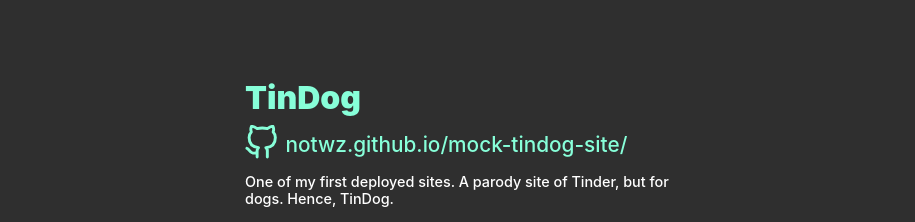
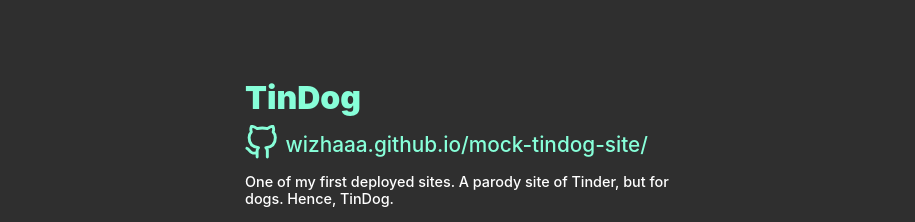
Before and after one commit to wizhaaa/wizhaa.com, a React (Create React App) app: page /projects in a window 1280 px wide. Shown: the part 5120-5342 px from the top of the page, without its empty margins (182-1097 px from the left). Built offline with nearby package versions, Linux system fonts and the light colour scheme.

Commit message:
wizhaa github

```diff
--- a/src/components/FooterIcons.tsx
+++ b/src/components/FooterIcons.tsx
@@ -12,7 +12,7 @@
         size={40}
       />
       <FiGithub
-        onClick={() => window.open("https://github.com/notwz")}
+        onClick={() => window.open("https://github.com/wizhaaa")}
         size={40}
       />
       <FiInstagram
--- a/src/components/Icons.tsx
+++ b/src/components/Icons.tsx
@@ -12,7 +12,7 @@
         size={40}
       />
       <FiGithub
-        onClick={() => window.open("https://github.com/notwz")}
+        onClick={() => window.open("https://github.com/wizhaaa")}
         size={40}
       />
       <FiInstagram
--- a/src/pages/Projects.tsx
+++ b/src/pages/Projects.tsx
@@ -28,7 +28,7 @@
   },
   {
     title: "China Delight",
-    github: "https://github.com/notwz/chinad",
+    github: "https://github.com/wizhaaa/chinad",
     rawLink: "https://chinadelightmd.com",
     link: "chinadelightmd.com",
     des: "Customer-facing platform to order food online with the option to pay ahead of time using PayPal checkout.",
@@ -54,15 +54,15 @@
   },
   {
     title: "Camlmon",
-    github: "https://github.com/notwz/camlmon",
+    github: "https://github.com/wizhaaa/camlmon",
     des: "Pokemon inspiried game built using OCaml. Uses the graphics library to import sprites and load them to allow user to roam, catch and battle `Pokemon`.",
     techs: ["ocaml"],
     img: "/camlmon.jpg",
   },
   {
     title: "Sakila Database Investigation",
-    github: "https://github.com/notwz/SakilaDB-Investigation",
-    rawLink: "https://github.com/notwz/SakilaDB-Investigation",
+    github: "https://github.com/wizhaaa/SakilaDB-Investigation",
+    rawLink: "https://github.com/wizhaaa/SakilaDB-Investigation",
     link: "github",
     des: "Analysis of a relational database. Ran SQL scripts and formulated a client-facing presentation of data.",
     techs: ["sql", "python"],
@@ -70,17 +70,17 @@
   },
   {
     title: "TinDog",
-    github: "https://github.com/notwz/mock-tindog-site",
+    github: "https://github.com/wizhaaa/mock-tindog-site",
     rawLink: "https://wizhaa.github.io/mock-tindog-site/",
-    link: "notwz.github.io/mock-tindog-site/",
+    link: "wizhaaa.github.io/mock-tindog-site/",
     des: "One of my first deployed sites. A parody site of Tinder, but for dogs. Hence, TinDog. ",
     techs: ["Bootstrap"],
     img: "/tindog.png",
   },
   {
     title: "Bikeshare Analysis",
-    github: "https://github.com/notwz/bikeshare-analysis",
-    rawLink: "https://github.com/notwz/bikeshare-analysis",
+    github: "https://github.com/wizhaaa/bikeshare-analysis",
+    rawLink: "https://github.com/wizhaaa/bikeshare-analysis",
     link: "github",
     des: "Analysis of bikeshare data using python + pandas.",
     techs: ["pandas", "python"],
```
